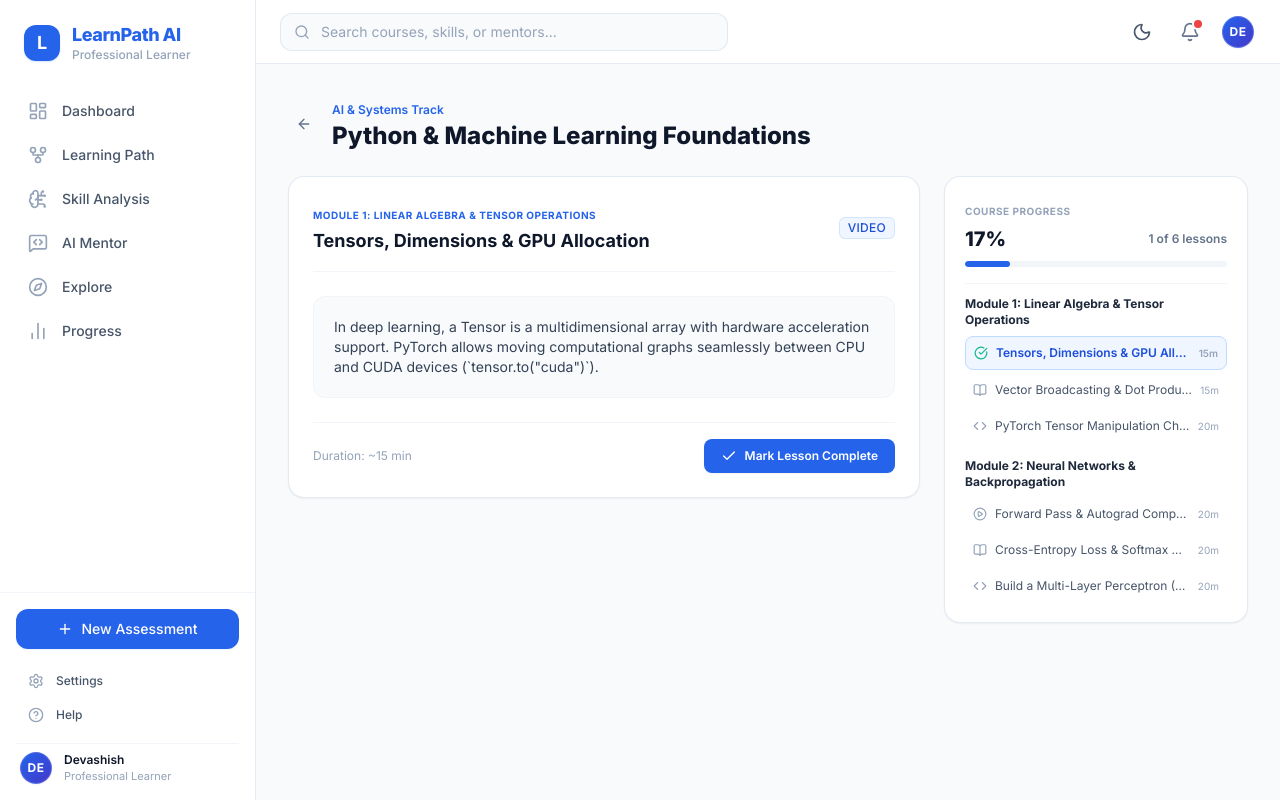
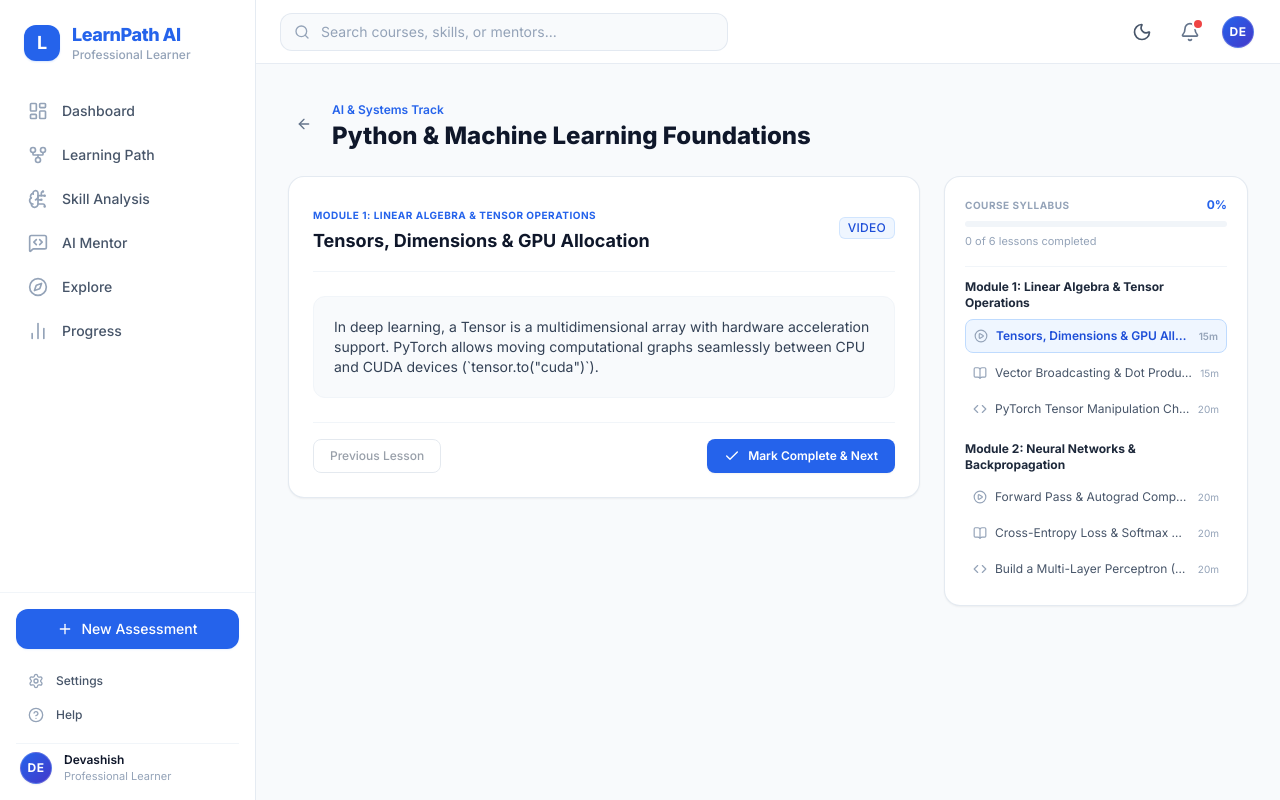
Before and after one commit to Devashish-cloude/HCL-Hackathon, a React (Vite) app: page /courses/1 in a window 1280 px wide. Built offline with nearby package versions, Linux system fonts and the light colour scheme; no server answers.

Commit message:
fix: ensure unstarted courses start at 0% with 0 lessons marked until user completes them

```diff
--- a/src/pages/CourseDetailPage.tsx
+++ b/src/pages/CourseDetailPage.tsx
@@ -18,6 +18,7 @@ import {
   Terminal,
   Sparkles,
   Check,
+  Zap,
 } from 'lucide-react';
 import confetti from 'canvas-confetti';
 
@@ -42,7 +43,7 @@ export const CourseDetailPage: React.FC = () => {
         if (res.success && res.data) {
           setCourse(res.data);
 
-          // Populate completed lessons from persistent storage
+          // Populate completed lessons ONLY from actual persistent storage for this specific course slug
           const stored = userProgressStore.getProgress(user?.id);
           const initialCompleted: { [key: string]: boolean } = {};
 
@@ -54,11 +55,6 @@ export const CourseDetailPage: React.FC = () => {
               }
             });
           });
-
-          // Always have at least 0-0 completed if devashish
-          if (user?.email?.includes('devashish')) {
-            initialCompleted['0-0'] = true;
-          }
 
           setCompletedLessons(initialCompleted);
 
@@ -134,6 +130,16 @@ export const CourseDetailPage: React.FC = () => {
     }
   };
 
+  const handlePreviousLesson = () => {
+    if (activeLessonIndex > 0) {
+      setActiveLessonIndex(activeLessonIndex - 1);
+    } else if (activeModuleIndex > 0 && course.modules) {
+      const prevMod = course.modules[activeModuleIndex - 1];
+      setActiveModuleIndex(activeModuleIndex - 1);
+      setActiveLessonIndex((prevMod.lessons?.length || 1) - 1);
+    }
+  };
+
   const handleRunCode = () => {
     setIsRunningCode(true);
     setTimeout(() => {
@@ -163,7 +169,7 @@ export const CourseDetailPage: React.FC = () => {
       {/* Header Breadcrumb */}
       <div className="flex items-center gap-3">
         <button
-          onClick={() => navigate('/explore')}
+          onClick={() => navigate('/dashboard')}
           className="p-2 rounded-xl text-slate-500 hover:text-slate-900 dark:text-slate-400 dark:hover:text-slate-100 hover:bg-slate-100 dark:hover:bg-slate-800 transition-colors cursor-pointer"
         >
           <ArrowLeft className="w-4 h-4" />
@@ -265,11 +271,17 @@ export const CourseDetailPage: React.FC = () => {
               </div>
             ) : null}
 
-            {/* Footer Action Buttons */}
+            {/* Footer Navigation Buttons */}
             <div className="pt-4 border-t border-slate-100 dark:border-slate-800 flex items-center justify-between">
-              <span className="text-xs text-slate-400 dark:text-slate-500">
-                Duration: ~{currentLesson?.durationMinutes} min
-              </span>
+              <Button
+                variant="outline"
+                size="md"
+                onClick={handlePreviousLesson}
+                disabled={activeModuleIndex === 0 && activeLessonIndex === 0}
+                className="font-medium text-xs cursor-pointer"
+              >
+                Previous Lesson
+              </Button>
 
               <Button
                 variant="primary"
@@ -278,7 +290,7 @@ export const CourseDetailPage: React.FC = () => {
                 className="font-semibold text-xs cursor-pointer"
                 leftIcon={<Check className="w-4 h-4" />}
               >
-                Mark Lesson Complete
+                Mark Complete & Next
               </Button>
             </div>
           </Card>
@@ -288,18 +300,18 @@ export const CourseDetailPage: React.FC = () => {
         <div className="space-y-4">
           <Card className="p-5 border-slate-200/90 dark:border-slate-800 shadow-sm space-y-4">
             <div>
-              <span className="text-[10px] font-bold uppercase tracking-wider text-slate-400 dark:text-slate-500">
-                Course Progress
-              </span>
-              <div className="flex items-center justify-between mt-1">
-                <span className="text-xl font-extrabold text-slate-900 dark:text-slate-100">
+              <div className="flex items-center justify-between">
+                <span className="text-[10px] font-bold uppercase tracking-wider text-slate-400 dark:text-slate-500">
+                  Course Syllabus
+                </span>
+                <span className="text-xs font-bold text-blue-600 dark:text-blue-400">
                   {progressPercent}%
-                </span>
-                <span className="text-xs font-semibold text-slate-500">
-                  {completedCount} of {totalLessonsCount} lessons
                 </span>
               </div>
               <ProgressBar value={progressPercent} size="sm" className="mt-2" />
+              <p className="text-[11px] text-slate-400 mt-1.5">
+                {completedCount} of {totalLessonsCount} lessons completed
+              </p>
             </div>
 
             <div className="border-t border-slate-100 dark:border-slate-800 pt-3 space-y-4">
```
